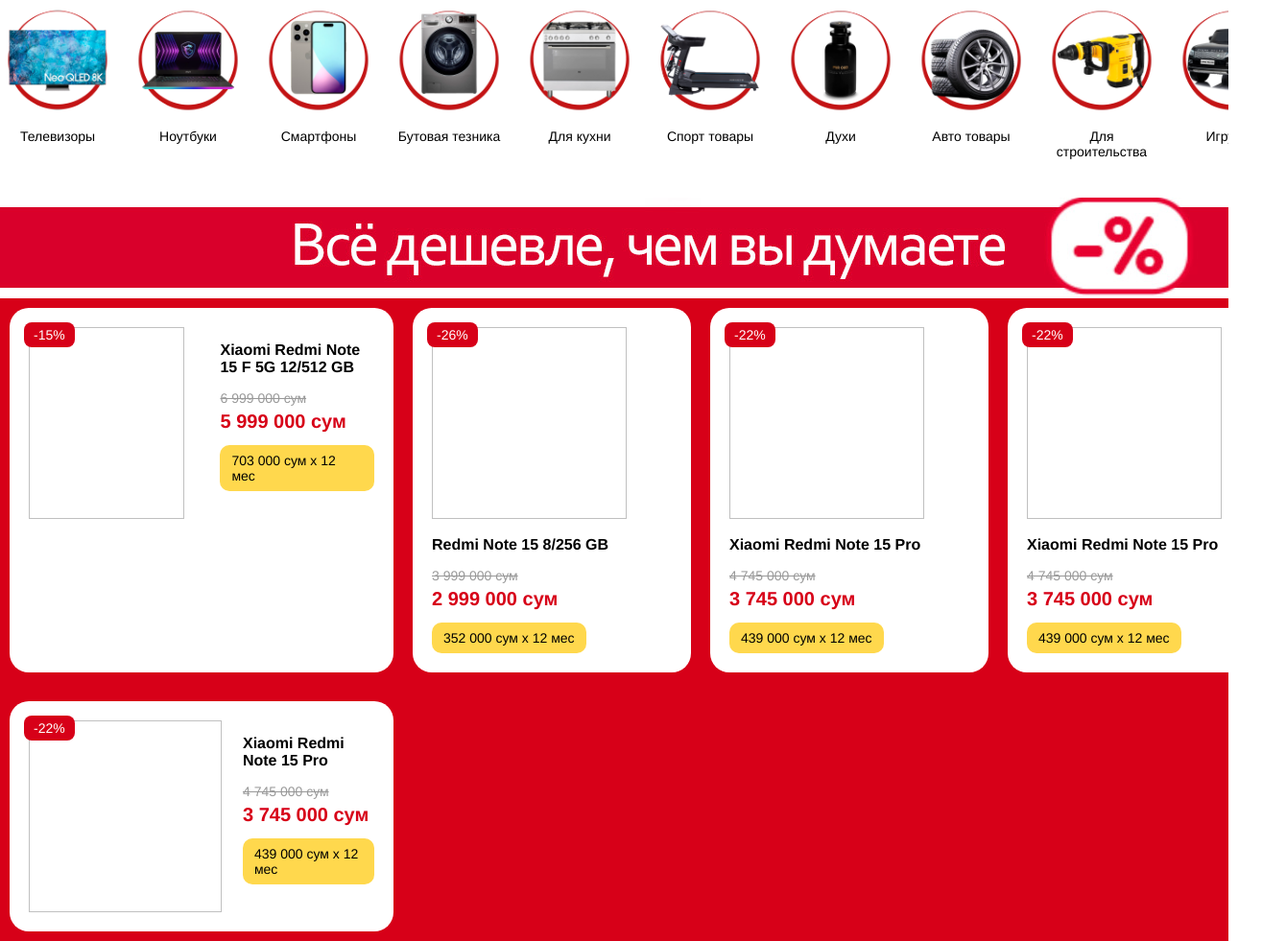
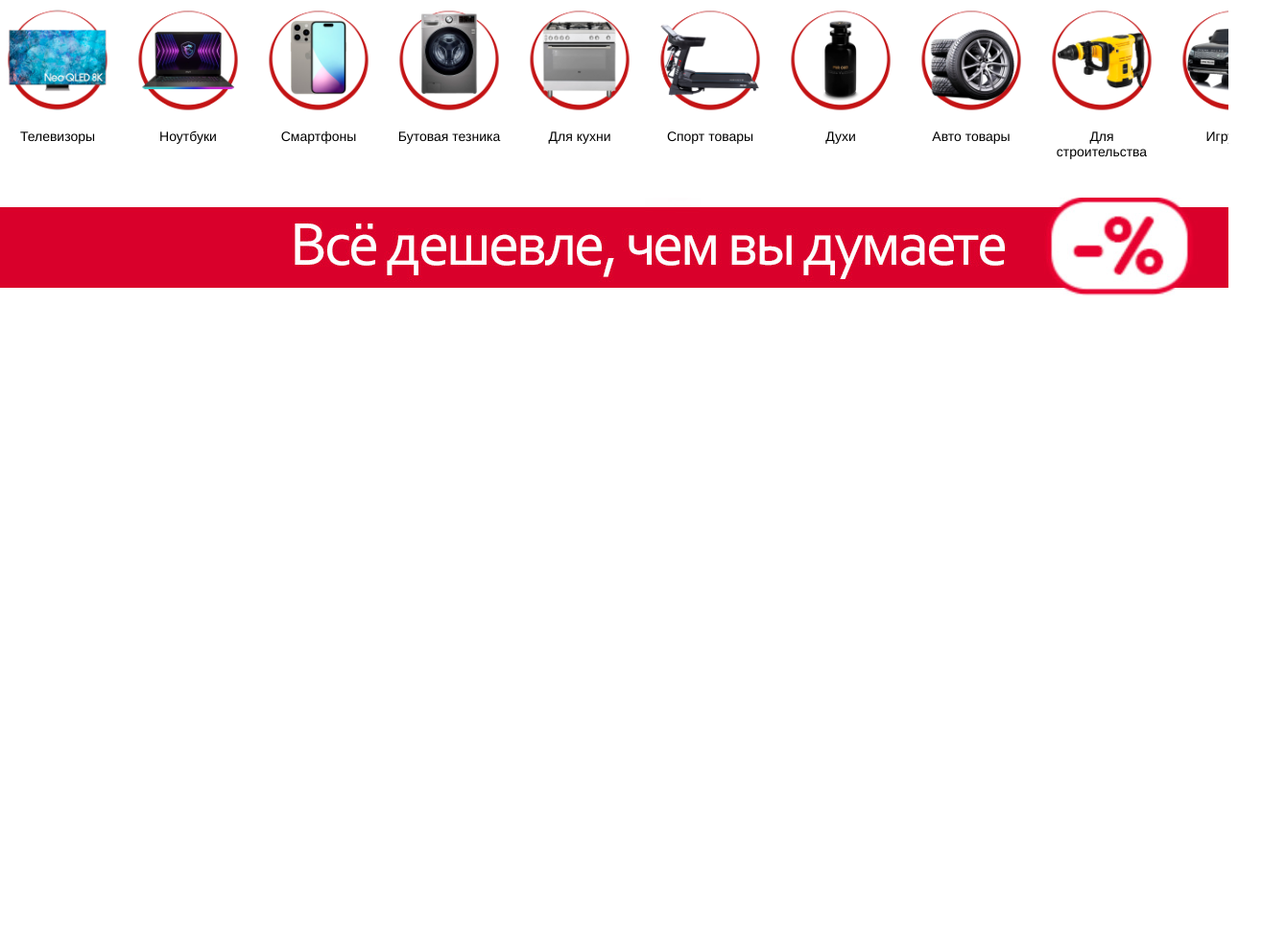
Before and after one commit to abdumalik0099/Olcha-site, a website: page index.html in a window 1280 px wide. Shown: the part 717-1698 px from the top of the page at 96% size, 1340 px wide, since content can reach past the window. After the commit the page ends 1028 px from the top, so only its background shows below. Drawn offline with nearby package versions, Linux system fonts and the light colour scheme.

Commit message:
uchirdim

```diff
--- a/index.html
+++ b/index.html
@@ -219,59 +219,6 @@
           <img src="./src/assets/img/reklama.jpg" alt="">
          </div>
 
-         <div class=".card_ container">
-          <!DOCTYPE html>
-
-<div class="products">
-  <!-- CARD -->
-  <div id="card_product_aksiya_1" class="card">
-    <span class="discount">-15%</span>
-    <img src="phone1.png" alt="">
-    <div class="flex">
-      <h3>Xiaomi Redmi Note 15 F 5G 12/512 GB</h3>
-    <p class="old">6 999 000 сум</p>
-    <p class="price">5 999 000 сум</p>
-    <div class="credit">703 000 сум x 12 мес</div>
-</div>
-     </div>
-
-  <div id="card_product_aksiya_2" class="card">
-    <span class="discount">-26%</span>
-    <img src="phone2.png" alt="">
-    <h3>Redmi Note 15 8/256 GB</h3>
-    <p class="old">3 999 000 сум</p>
-    <p class="price">2 999 000 сум</p>
-    <div class="credit">352 000 сум x 12 мес</div>
-  </div>
-
-  <div id="card_product_aksiya_3" class="card">
-    <span class="discount">-22%</span>
-    <img src="phone3.png" alt="">
-    <h3>Xiaomi Redmi Note 15 Pro</h3>
-    <p class="old">4 745 000 сум</p>
-    <p class="price">3 745 000 сум</p>
-    <div class="credit">439 000 сум x 12 мес</div>
-  </div>
-
-  <div id="card_product_aksiya_4" class="card">
-    <span class="discount">-22%</span>
-    <img src="phone4.png" alt="">
-    <h3>Xiaomi Redmi Note 15 Pro</h3>
-    <p class="old">4 745 000 сум</p>
-    <p class="price">3 745 000 сум</p>
-    <div class="credit">439 000 сум x 12 мес</div>
-  </div>
-    <div id="card_product_aksiya_5" class="card">
-    <span class="discount">-22%</span>
-    <img src="phone4.png" alt="">
-    <div class="flex"><h3>Xiaomi Redmi Note 15 Pro</h3>
-    <p class="old">4 745 000 сум</p>
-    <p class="price">3 745 000 сум</p>
-    <div class="credit">439 000 сум x 12 мес</div>
-</div>
-      </div>
-</div>
-
     </main>
     <footer></footer>
     <script src="./src/js/script.js"></script>
--- a/src/sass/layouts/_slide.scss
+++ b/src/sass/layouts/_slide.scss
@@ -235,102 +235,3 @@
     }
   }
 }
-
-$red: #d70018;
-$yellow: #ffd84d;
-$gray: #999;
-$transition: 0.3s ease;
-
-.products {
-  background-color: $red;
-  display: grid;
-  grid-template-columns: repeat(4, 1fr);
-  gap: 10px;
-
-  @media (max-width: 1200px) {
-    grid-template-columns: repeat(3, 1fr);
-  }
-
-  @media (max-width: 768px) {
-    grid-template-columns: repeat(2, 1fr);
-  }
-
-  @media (max-width: 480px) {
-    grid-template-columns: 1fr;
-  }
-}
-
-#card_product_aksiya_1{
-   gap: 20px;
-    align-items: flex-start;
-  width: 400px;
-  display: flex;
-}
-
-#card_product_aksiya_5{
-  width: 400px;
-  display: flex;
-}
-
-.card {
-  margin: 10px 0 10px 10px ;
-  width: 290px;
-  background: #fff;
-  border-radius: 20px;
-  padding: 20px;
-  position: relative;
-  transition: $transition;
-
-  &:hover {
-    transform: translateY(-5px);
-
-    img {
-      transform: scale(1.05);
-    }
-  }
-
-  img {
-    width: 90%;
-    height: 200px;
-    object-fit: contain;
-    transition: $transition;
-  }
-
-  .discount {
-    position: absolute;
-    top: 15px;
-    left: 15px;
-    background: $red;
-    color: #fff;
-    padding: 5px 10px;
-    border-radius: 8px;
-    font-size: 14px;
-  }
-
-  h3 {
-    font-size: 16px;
-    margin: 15px 0;
-  }
-
-  .old {
-    color: $gray;
-    text-decoration: line-through;
-    font-size: 14px;
-  }
-
-  .price {
-    color: $red;
-    font-size: 20px;
-    font-weight: bold;
-    margin: 5px 0;
-  }
-
-  .credit {
-    display: inline-block;
-    background: $yellow;
-    padding: 8px 12px;
-    border-radius: 10px;
-    font-size: 14px;
-    margin-top: 8px;
-  }
-}
```
